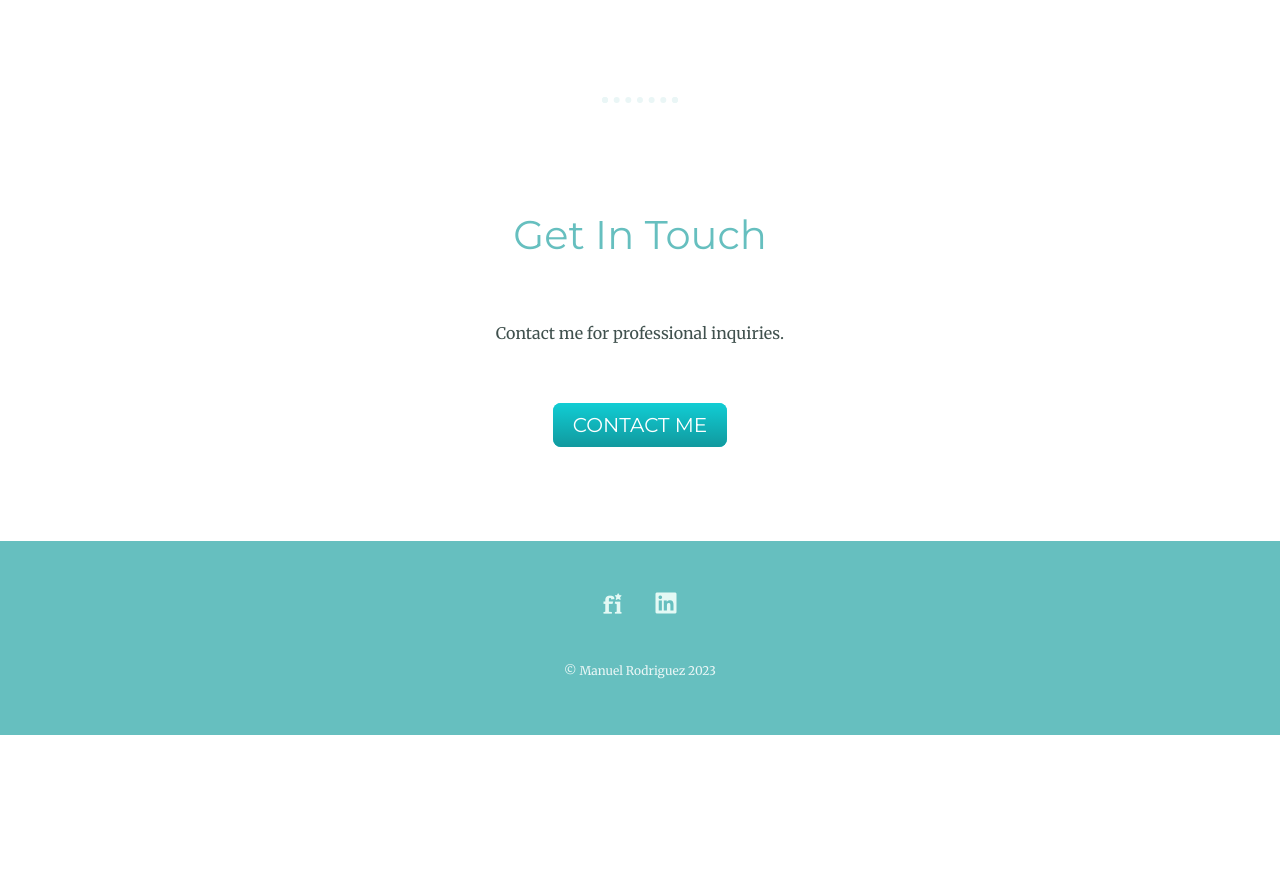
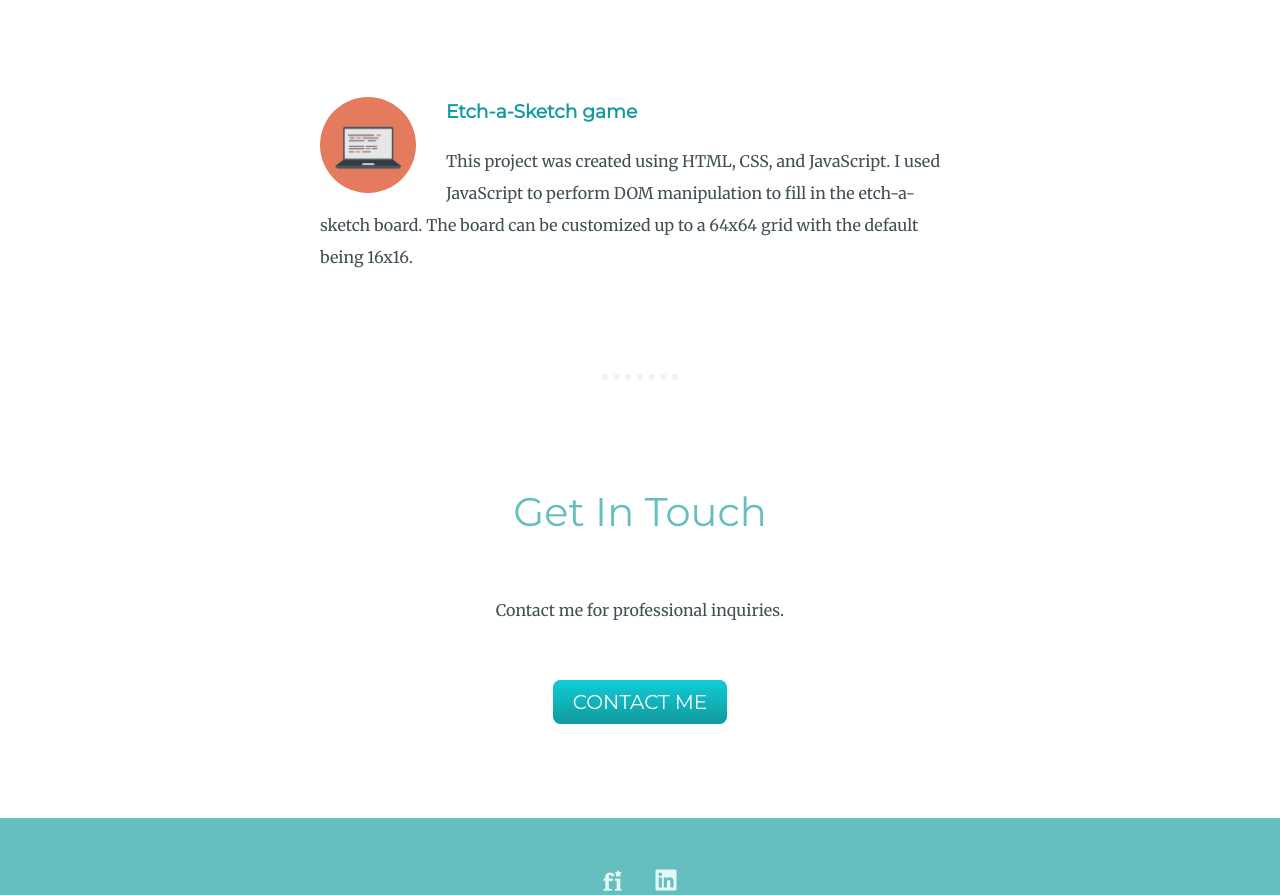
Before and after one commit to manny53365/Web-Dev-Portfolio, a plain HTML site: page index.html in a window 1280 px wide. Shown: the part 6791-7686 px from the top of the page. Before the commit the page ends 7526 px from the top, so only its background shows below. Drawn offline with Linux system fonts and the light colour scheme.

Commit message:
added etch a sketch project to my projects section

```diff
--- a/index.html
+++ b/index.html
@@ -221,6 +221,16 @@
                         project</a>
                 </p>
             </div>
+            <div class="project-row">
+                <img alt="" class="images" src="./images/computer.png" />
+                <h3>Etch-a-Sketch game</h3>
+                <p>
+                    This project was created using HTML, CSS, and JavaScript.
+                    I used JavaScript to perform DOM manipulation to fill in the etch-a-sketch board.
+                    The board can be customized up to a 64x64 grid with the default being 16x16.
+                    <a href="https://manny53365.github.io/odin-etch-a-sketch/" target="_blank" rel="noopener noreferrer"></a>
+                </p>
+            </div>
         </div>
         <hr />
         <div class="contact-me" id="contact-me">
```
